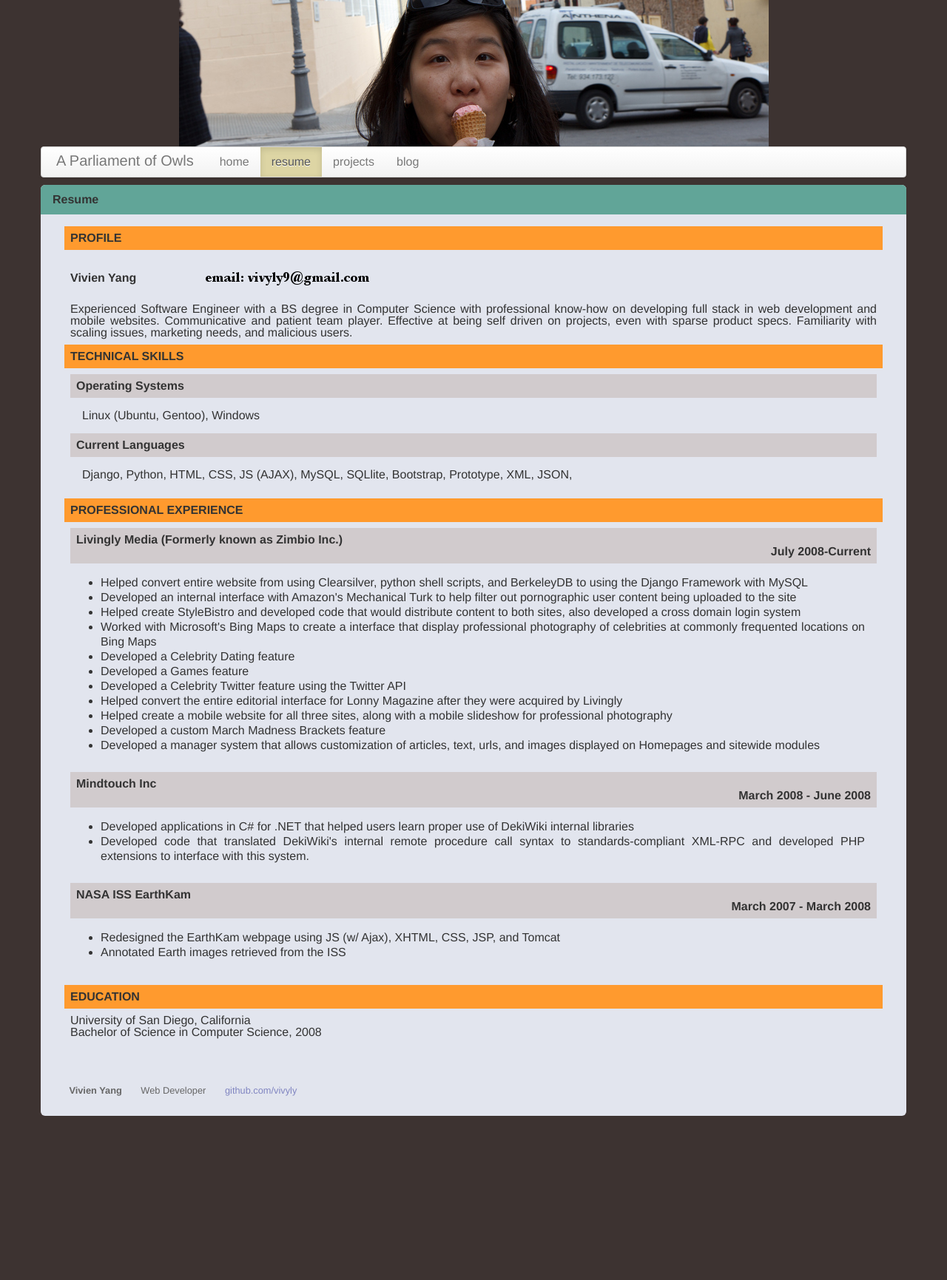
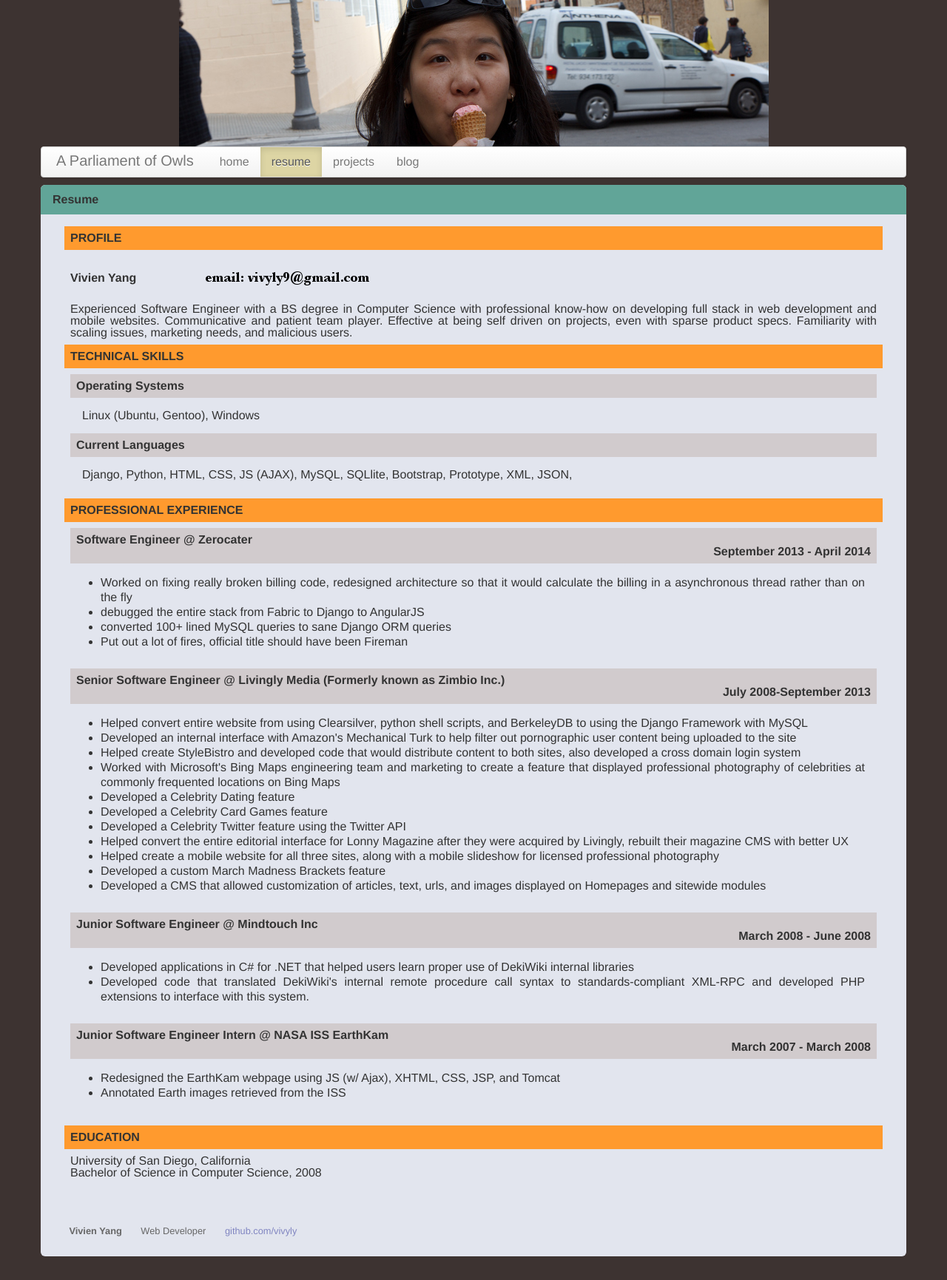
Before and after one commit to vivyly/vivyly.github.io, a Jekyll site: the page built from resume.html, in a window 1280 px wide. Shown: the whole page at 74% size. Built offline with Jekyll 4.4.1, drawn with Linux system fonts in a browser that asks for light colours; Markdown is read by kramdown in place of the engine named in the settings; before the commit the page ends 1541 px from its top, so only the background shows below that.

Commit message:
updated resume with zerocater time, updated css for curved corners

```diff
--- a/css/main.css
+++ b/css/main.css
@@ -217,6 +217,7 @@ ul.posts span {
 
 .section_content{
   padding:.5em;
+  border-radius:2px;
 }
 
 .project_desc{
--- a/resume.html
+++ b/resume.html
@@ -41,8 +41,21 @@ title: Viv's Resume
     <div class="section_header">PROFESSIONAL EXPERIENCE</div>
     <div class="section_content">
         <div class="subsection_title">
-            <div class="text-left">Livingly Media (Formerly known as Zimbio Inc.)</div>
-            <div class="text-right">July 2008-Current</div>
+            <div class="text-left">Software Engineer @ Zerocater</div>
+            <div class="text-right">September 2013 - April 2014</div>
+        </div>
+        <div class="subsection_content">
+            <ul>
+                <li>Worked on fixing really broken billing code, redesigned architecture so that it would calculate
+                the billing in a asynchronous thread rather than on the fly</li>
+                <li>debugged the entire stack from Fabric to Django to AngularJS</li>
+                <li>converted 100+ lined MySQL queries to sane Django ORM queries</li>
+                <li>Put out a lot of fires, official title should have been Fireman</li>
+            </ul>
+        </div>
+        <div class="subsection_title">
+            <div class="text-left">Senior Software Engineer @ Livingly Media (Formerly known as Zimbio Inc.)</div>
+            <div class="text-right">July 2008-September 2013</div>
         </div>
         <div class="subsection_content">
             <ul>
@@ -53,23 +66,23 @@ title: Viv's Resume
                 help filter out pornographic user content being uploaded to the site</li>
                 <li>Helped create StyleBistro and developed code that would distribute
                 content to both sites, also developed a cross domain login system</li>
-                <li>Worked with Microsoft's Bing Maps to create a interface that
-                display professional photography of celebrities at commonly frequented
+                <li>Worked with Microsoft's Bing Maps engineering team and marketing to create a feature that
+                displayed professional photography of celebrities at commonly frequented
                 locations on Bing Maps</li>
                 <li>Developed a Celebrity Dating feature</li>
-                <li>Developed a Games feature</li>
+                <li>Developed a Celebrity Card Games feature</li>
                 <li>Developed a Celebrity Twitter feature using the Twitter API</li>
                 <li>Helped convert the entire editorial interface for Lonny Magazine
-                after they were acquired by Livingly</li>
+                after they were acquired by Livingly, rebuilt their magazine CMS with better UX</li>
                 <li>Helped create a mobile website for all three sites, along with
-                a mobile slideshow for professional photography</li>
+                a mobile slideshow for licensed professional photography</li>
                 <li>Developed a custom March Madness Brackets feature</li>
-                <li>Developed a manager system that allows customization of articles,
+                <li>Developed a CMS that allowed customization of articles,
                 text, urls, and images displayed on Homepages and sitewide modules</li>
             </ul>
         </div>
         <div class="subsection_title">
-            <div class="text-left">Mindtouch Inc</div>
+            <div class="text-left">Junior Software Engineer @ Mindtouch Inc</div>
             <div class="text-right">March 2008 - June 2008</div>
         </div>
         <div class="subsection_content">
@@ -82,7 +95,7 @@ title: Viv's Resume
             </ul>
         </div>
         <div class="subsection_title">
-            <div class="text-left">NASA ISS EarthKam</div>
+            <div class="text-left">Junior Software Engineer Intern @ NASA ISS EarthKam</div>
             <div class="text-right">March 2007 - March 2008</div>
         </div>
         <div class="subsection_content">
@@ -92,7 +105,6 @@ title: Viv's Resume
                 <li>Annotated Earth images retrieved from the ISS</li>
             </ul>
         </div>
-
     </div>
   </div>
   <div class="resume_section">
```
